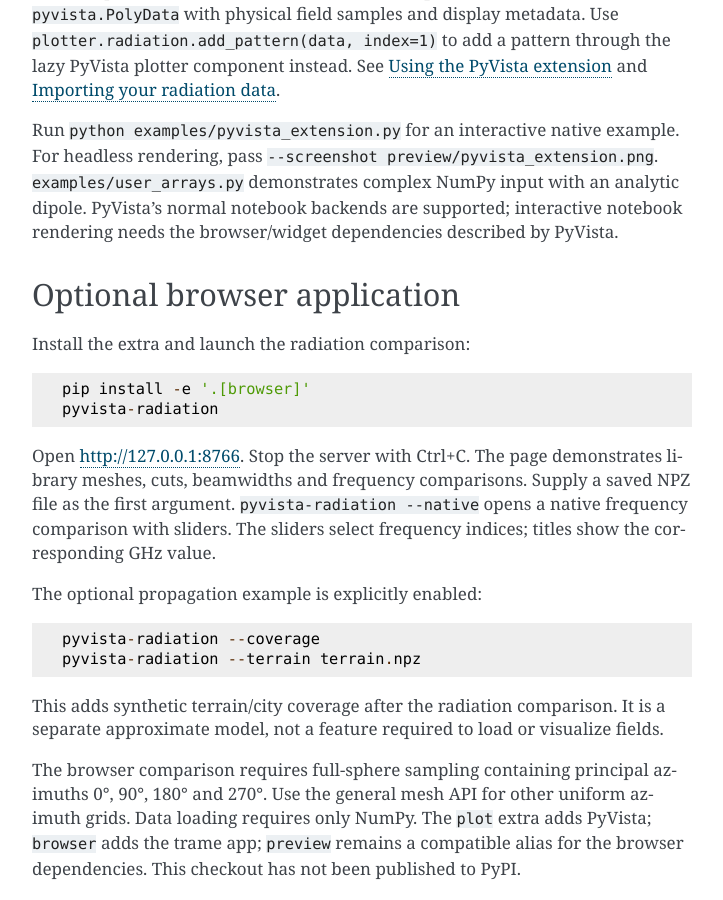
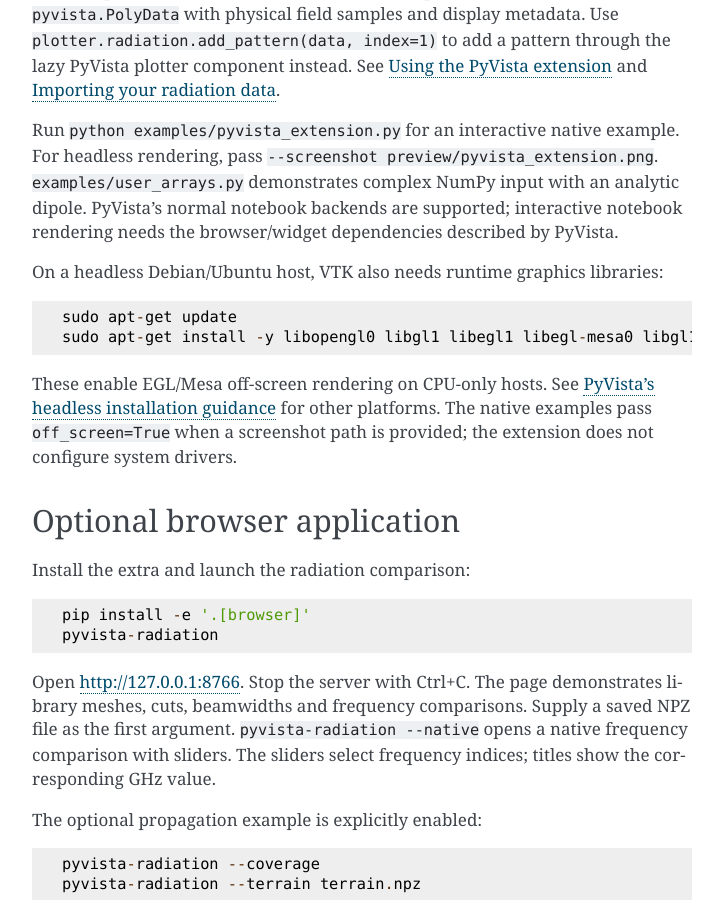
Before and after one commit to lakshj007/pyvista-radiation, a Sphinx documentation site: the page built from docs/getting-started.rst, in a window 1280 px wide and 900 px high, scrolled down 542 px. Shown: the whole window, without its empty margins (388-1111 px from the left). Built offline with Sphinx 7.4.7, drawn with Linux system fonts in a browser that asks for light colours.

Commit message:
Install Mesa libraries for headless native example checks

```diff
--- a/docs/getting-started.rst
+++ b/docs/getting-started.rst
@@ -32,6 +32,16 @@ For headless rendering, pass ``--screenshot preview/pyvista_extension.png``.
 ``examples/user_arrays.py`` demonstrates complex NumPy input with an analytic
 dipole. PyVista's normal notebook backends are supported; interactive notebook
 rendering needs the browser/widget dependencies described by PyVista.
+
+On a headless Debian/Ubuntu host, VTK also needs runtime graphics libraries::
+
+   sudo apt-get update
+   sudo apt-get install -y libopengl0 libgl1 libegl1 libegl-mesa0 libgl1-mesa-dri libxrender1
+
+These enable EGL/Mesa off-screen rendering on CPU-only hosts. See
+`PyVista's headless installation guidance <https://docs.pyvista.org/getting-started/installation>`_
+for other platforms. The native examples pass ``off_screen=True`` when a
+screenshot path is provided; the extension does not configure system drivers.
 
 Optional browser application
 --------------------------------
```
Also changed, not shown: 1 other file.
